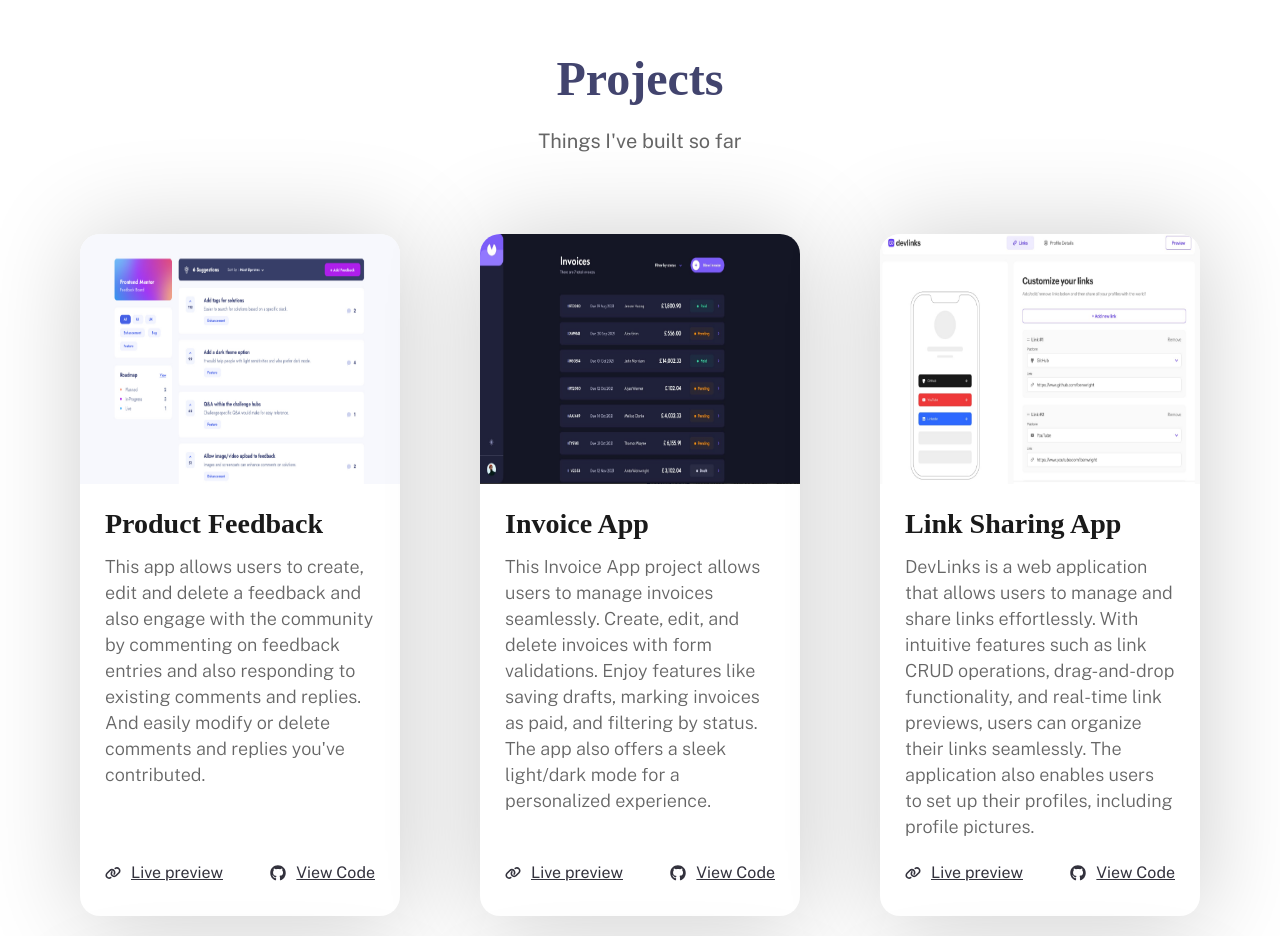
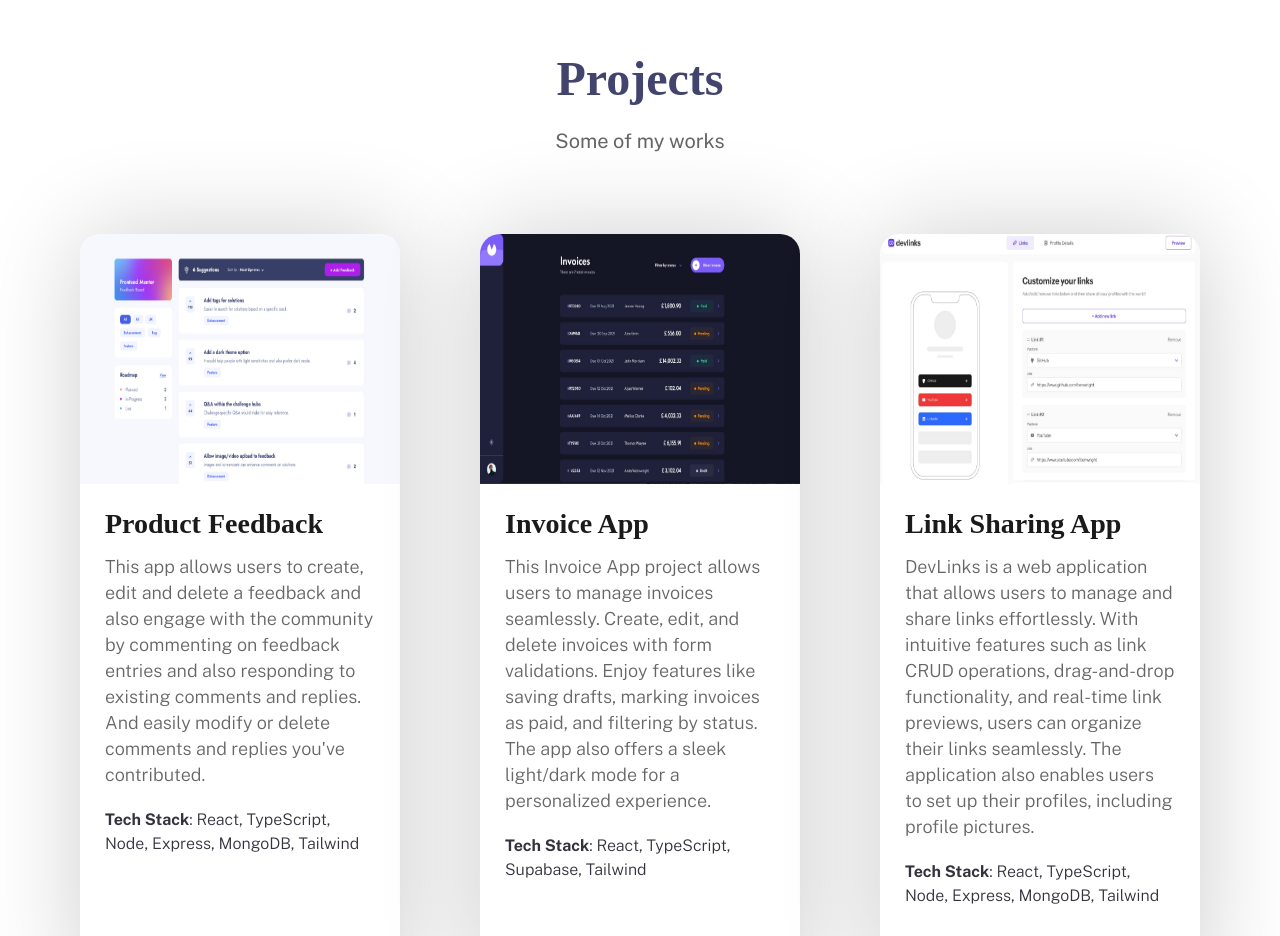
Before and after one commit to Olatoyan/my-portfolio, a React (Vite) app: page / in a window 1280 px wide. Shown: the part 1720-2656 px from the top of the page. Built offline with nearby package versions, Linux system fonts and the light colour scheme; a web font is replaced by a local one.

Commit message:
changed stylings

```diff
--- a/src/components/home/Homepage.tsx
+++ b/src/components/home/Homepage.tsx
@@ -9,7 +9,11 @@ import { useDarkMode } from "../contexts/DarkModeContext";
 function Homepage() {
   const { isDarkMode } = useDarkMode();
   return (
-    <div className={`${isDarkMode ? "bg-[#191919]" : "bg-white"}`}>
+    <div
+      className={`${
+        isDarkMode ? "bg-[#191919]" : "bg-white"
+      } relative max-w-[144rem] mx-auto`}
+    >
       <Header />
       <main>
         <HeroSection />
--- a/src/components/home/ProjectBox.tsx
+++ b/src/components/home/ProjectBox.tsx
@@ -9,12 +9,14 @@ function ProjectBox({
   description,
   url,
   github,
+  techStack,
 }: {
   img: string;
   title: string;
   description: string;
   url: string;
   github: string;
+  techStack: string;
 }) {
   const { isDarkMode } = useDarkMode();
 
@@ -45,6 +47,13 @@ function ProjectBox({
         }`}
       >
         {description}
+      </p>
+      <p
+        className={`text-[1.6rem] font-light px-10 pb-10 ${
+          isDarkMode ? "text-white" : "text-[#33323d]"
+        }`}
+      >
+        <span className="font-bold"> Tech Stack</span>: {techStack}
       </p>
 
       <div className="flex justify-between mx-10 mt-auto mb-12">
--- a/src/components/home/ProjectSection.tsx
+++ b/src/components/home/ProjectSection.tsx
@@ -20,7 +20,7 @@ function ProjectSection() {
           isDarkMode ? "text-[#a7a7a7]" : "text-[#666]"
         }`}
       >
-        Things I've built so far
+        Some of my works
       </h3>
 
       <div className="grid grid-cols-3 gap-32 pt-32 desktop:grid-cols-2 laptop:gap-20 tablet:grid-cols-1 tablet:pt-16">
@@ -30,6 +30,7 @@ function ProjectSection() {
           description="This app allows users to create, edit and delete a feedback and also engage with the community by commenting on feedback entries and also responding to existing comments and replies. And easily modify or delete comments and replies you've contributed."
           url="https://toyan-product-feedback-app.vercel.app/"
           github="https://github.com/Olatoyan/Product-feedback-app"
+          techStack="React, TypeScript, Node, Express, MongoDB, Tailwind"
         />
         <ProjectBox
           img="./invoice-app.png"
@@ -37,6 +38,7 @@ function ProjectSection() {
           description="This Invoice App project allows users to manage invoices seamlessly. Create, edit, and delete invoices with form validations. Enjoy features like saving drafts, marking invoices as paid, and filtering by status. The app also offers a sleek light/dark mode for a personalized experience."
           url="https://toyan-invoice-app.netlify.app/"
           github="https://github.com/Olatoyan/invoice-app"
+          techStack="React, TypeScript, Supabase, Tailwind"
         />
         <ProjectBox
           img="./devlinks.png"
@@ -44,6 +46,7 @@ function ProjectSection() {
           description="DevLinks is a web application that allows users to manage and share links effortlessly. With intuitive features such as link CRUD operations, drag-and-drop functionality, and real-time link previews, users can organize their links seamlessly. The application also enables users to set up their profiles, including profile pictures."
           url="https://toyan-devlinks.vercel.app/"
           github="https://github.com/Olatoyan/link-sharing-app"
+          techStack="React, TypeScript, Node, Express, MongoDB, Tailwind"
         />
         <ProjectBox
           img="./hangman.png"
@@ -51,6 +54,7 @@ function ProjectSection() {
           description="The Hangman Game offers an entertaining way to test your knowledge across six diverse categories: movies, TV shows, animals, capital cities, countries, and sports. Challenge yourself with word-guessing fun and explore a variety of topics as you uncover hidden phrases and expand your vocabulary. With a total of 8 guesses, test your deduction skills and see if you can guess the phrase before the hangman is complete!"
           url="https://toyan-hangman.netlify.app/"
           github="https://github.com/Olatoyan/hangman-game"
+          techStack="React, TypeScript, Tailwind, Framer"
         />
         <ProjectBox
           img="./connect-four.png"
@@ -58,6 +62,7 @@ function ProjectSection() {
           description="Connect Four is a classic strategy game where players take turns dropping colored discs into a grid with the goal of connecting four of their own discs in a row. It's a fun and challenging game suitable for players of all ages. Test your skills against our competitive AI, which strategically plays to win and blocks your moves, providing an engaging challenge for solo play."
           url="https://toyan-connect-four.netlify.app/"
           github="https://github.com/Olatoyan/connect-four-game"
+          techStack="React, Redux, Tailwind, Framer"
         />
         <ProjectBox
           img="./quiz.png"
@@ -65,6 +70,7 @@ function ProjectSection() {
           description="The Quiz Application offers a dynamic platform for creating and taking quizzes on various topics. With features like multiple-choice questions and score tracking, it provides an interactive and educational experience for users. Dive into the world of HTML, CSS, JavaScript, and accessibility as you test your knowledge across these four essential categories."
           url="https://toyan-quiz.netlify.app/"
           github="https://github.com/Olatoyan/frontend-quiz-app"
+          techStack="React, Redux, Tailwind"
         />
       </div>
     </section>
--- a/src/components/home/TechStack.tsx
+++ b/src/components/home/TechStack.tsx
@@ -41,7 +41,7 @@ function TechStack() {
           isDarkMode ? "text-[#a7a7a7]" : "text-[#666]"
         }`}
       >
-        Technologies I've been working with recently
+        Technologies I work with
       </h3>
 
       <div className="flex items-center justify-center flex-wrap gap-28 pt-32 desktop:gap-20 laptop:gap-10 tablet:pt-16">
```
